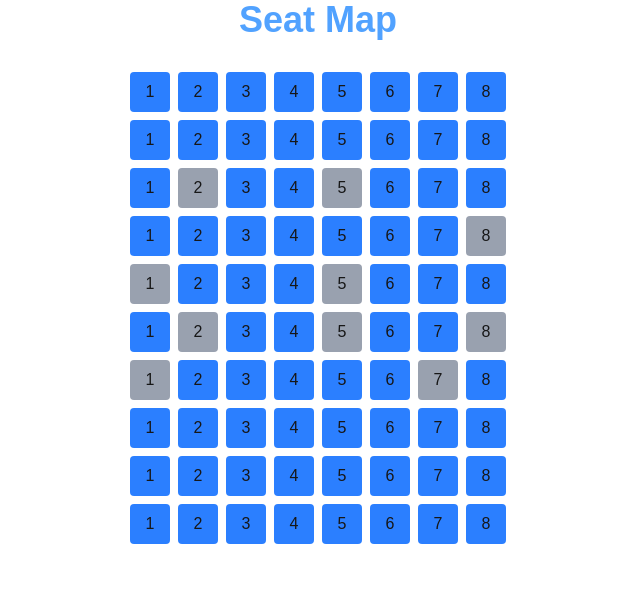
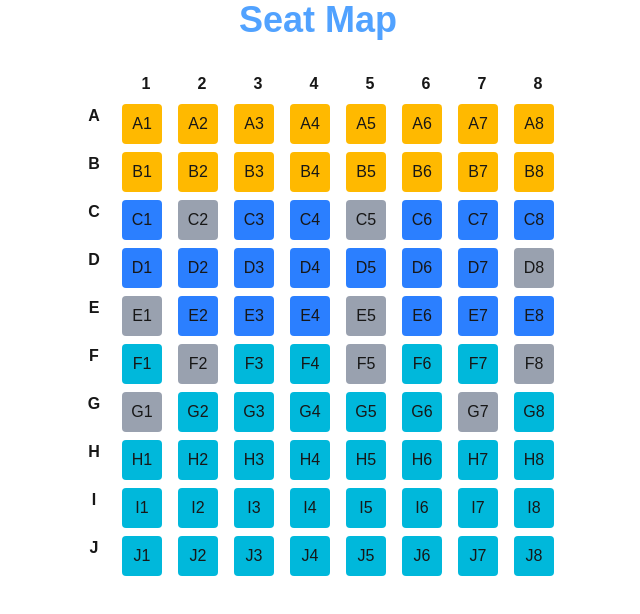
Before and after one commit to madhuiitb/high-concurrency-seat-booking, a Next.js app: page /seat-map in a window 1280 px wide. Shown: the top 614 px of the page, without its empty margins (322-962 px from the left). Built offline with nearby package versions, Linux system fonts and the light colour scheme.

Commit message:
Good UI as representation with VIP, PREMIUM and CLASSIC colors

```diff
--- a/src/components/SeatGrid/SeatCell.tsx
+++ b/src/components/SeatGrid/SeatCell.tsx
@@ -2,32 +2,52 @@ import { useSeatState } from "@/state/useSeatState";
 import { Seat } from "@/types/seat";
 
 interface SeatProps{
-    seat:Seat
+    seat: Seat,
+    row:string,
 }
-export default function SeatCell({ seat }: SeatProps) {
+export default function SeatCell({ seat,row }: SeatProps) {
     const { state, dispatch } = useSeatState();
-    const isSelected = state.selectedSeats.includes(seat.id);
+  const isSelected = state.selectedSeats.includes(seat.id);
+  const isReserved = seat.status === "reserved";
 
-    const handleClick = () => {
+  const handleClick = () => {
+    if (isReserved) {
+      return;
+        }
         dispatch({
             type: isSelected ? "DESELECT_SEAT" : "SELECT_SEAT",
             payload:seat.id
         })
     }
 
+    function getColor() {
+      if (isReserved) {
+          return "bg-gray-400 cursor-not-allowed"
+      }
+      if (isSelected) {
+        return "bg-green-500";
+      }
+      if (seat.tier === "VIP") {
+        return "bg-amber-400";
+      }
+       if (seat.tier === "PREMIUM") {
+         return "bg-blue-500";
+       }
+       if (seat.tier === "CLASSIC") {
+         return "bg-cyan-500";
+       }
+
+      return "bg-gray-200";
+    }
+
     return (
       <button
         onClick={handleClick}
         disabled={seat.status !== "available"}
-        className={`w-10 h-10 rounded ${
-          seat.status === "reserved"
-            ? "bg-gray-400"
-            : isSelected
-              ? "bg-green-500"
-              : "bg-blue-500"
-        }`}
-      >
-        {seat.number}
+        className={`w-10 h-10 rounded ${getColor()}`}
+        >
+        {row}
+        {seat.column}
       </button>
     );
 }
--- a/src/components/SeatGrid/SeatGrid.tsx
+++ b/src/components/SeatGrid/SeatGrid.tsx
@@ -7,26 +7,76 @@ import { fetchSeats } from "@/services/api/fetchSeats" // Frontend Service
 import { groupSeatsByRow } from "@/utils/groupSeatsByRow"
 import { useQuery } from "@tanstack/react-query"
 import SeatRow from "./SeatRow"
+import { useEffect } from "react"
+import { useSeatState } from "@/state/useSeatState"
+import { toast } from "sonner"
 
 
 export default function SeatGrid() {
+    const { state, dispatch } = useSeatState();
     const { data: seats, isLoading } = useQuery({
         queryKey: ["seats"],
         queryFn: fetchSeats,
         refetchInterval:5000,
     })
 
+    useEffect(() => {
+        if (!seats) {
+            return;
+        }
+
+        const reservedSeatIds = seats.filter((seat) => seat.status === "reserved").map((seat) => seat.id);
+        const conflictedSeats = state.selectedSeats.filter((seatId) => reservedSeatIds.includes(seatId));
+
+        if (conflictedSeats.length > 0) {
+            dispatch({
+                type: "REMOVE_CONFLICTED_SEATS",
+                payload: conflictedSeats
+            })
+
+            toast.warning(
+              `Seat ${conflictedSeats.join(", ")} was booked by another user`,
+            );
+        }
+
+    },[seats,state.selectedSeats, dispatch])
+
     if (isLoading) {
         return <div>Loading...</div>
     }
 
-    const groupedSeats = groupSeatsByRow(seats ?? []);
+  const groupedSeats = groupSeatsByRow(seats ?? []);
+  const columnNumbers = groupedSeats[0]?.seats.map((seat) => seat.column) ?? [];
 
-    return (
-      <div className="flex flex-col gap-2">
-        {groupedSeats.map((group) => (
-          <SeatRow key={group.row} seats={group.seats} />
-        ))}
-      </div>
-    );
+  const gridTemplate = `40px repeat(${columnNumbers.length}, 48px)`;
+
+  console.log(seats)
+  return (
+    <div
+      className="grid gap-2"
+      style={{
+        gridTemplateColumns: gridTemplate,
+        justifyContent: "center",
+      }}
+    >
+      {/* spacer */}
+      <div />
+
+      {/* column numbers */}
+      {columnNumbers.map((col) => (
+        <div key={col} className="text-center font-semibold">
+          {col}
+        </div>
+      ))}
+
+      {/* rows */}
+      {groupedSeats.map((group, index) => (
+        <SeatRow
+          key={group.row}
+          seats={group.seats}
+          rowLabel={String.fromCharCode(65 + Number(group.row))}
+        />
+      ))}
+    </div>
+  );
 }
--- a/src/components/SeatGrid/SeatRow.tsx
+++ b/src/components/SeatGrid/SeatRow.tsx
@@ -1,16 +1,17 @@
 import { Seat } from "@/types/seat";
 import SeatCell from "./SeatCell";
 
-
 interface SeatRowProps {
-    seats: Seat[]
+    seats: Seat[],
+    rowLabel:string,
 }
-export default function SeatRow({ seats }: SeatRowProps) {
+export default function SeatRow({ seats,rowLabel }: SeatRowProps) {
   return (
-    <div className="flex gap-2 justify-center">
-      {seats.map((seat: Seat) => (
-        <SeatCell key={seat.id} seat={seat} />
+    <>
+      <div className="font-semibold text-center">{rowLabel}</div>
+      {seats.map((seat: Seat, index) => (
+        <SeatCell key={seat.id} seat={seat} row={rowLabel} />
       ))}
-    </div>
+    </>
   );
 }
--- a/src/mocks/generateSeats.ts
+++ b/src/mocks/generateSeats.ts
@@ -13,23 +13,26 @@ const SEATS_PER_ROW = 8;
 export function generateSeats(): Seat[] {
     const seats: Seat[] = [];
 
-    for (let row = 1; row <= ROWS; row++){
-        for (let num = 1; num <= SEATS_PER_ROW; num++){
+    for (let rowIndex = 0; rowIndex < ROWS; rowIndex++) {
+      const rowLabel = String.fromCharCode(65 + rowIndex);
+
+      for (let column = 1; column <= SEATS_PER_ROW; column++) {
         let tierStatus: SeatTier = "CLASSIC";
         let tierPrice: number = 150;
-            const seatAvailability: SeatStatus = Math.random() < 0.1 ? "reserved" : "available";
+        const seatAvailability: SeatStatus =
+          Math.random() < 0.1 ? "reserved" : "available";
 
-            if(row <= 2) {
+        if (rowIndex <= 1) {
           tierStatus = "VIP";
           tierPrice = 350;
-            }else if (row <= 5) {
+        } else if (rowIndex <= 4) {
           tierStatus = "PREMIUM";
           tierPrice = 200;
         }
         seats.push({
-               id: `${String.fromCharCode(64 + row)}${num}`,
-               row,
-               number: num,
+          id: `${rowLabel}${column}`,
+          row: rowIndex,
+          column: column,
           tier: tierStatus,
           price: tierPrice,
           status: seatAvailability,
--- a/src/state/seatReducer.ts
+++ b/src/state/seatReducer.ts
@@ -14,13 +14,14 @@ export interface SeatState {
 // These represent user intent, not UI behavior.
 
 export type SeatAction =
-    | { type: "SELECT_SEAT", payload: string }
-    | { type: "DESELECT_SEAT"; payload: string }
-    | { type: "CLEAR_SELECTION" }
-    | { type: "START_TIMER"; payload: number }
-    | { type: "TICK_TIMER" }
-    | { type: "EXPIRE_SELECTION" }
-    | { type: "RESERVE_SEAT"}
+  | { type: "SELECT_SEAT"; payload: string }
+  | { type: "DESELECT_SEAT"; payload: string }
+  | { type: "CLEAR_SELECTION" }
+  | { type: "START_TIMER"; payload: number }
+  | { type: "TICK_TIMER" }
+  | { type: "EXPIRE_SELECTION" }
+    | { type: "RESERVE_SEAT" }
+    | { type: "REMOVE_CONFLICTED_SEATS"; payload: string[] };
 
 
 export function seatReducer(state: SeatState, action: SeatAction): SeatState {
@@ -69,6 +70,11 @@ export function seatReducer(state: SeatState, action: SeatAction): SeatState {
                 selectedSeats: [],
                 timer:null,
             }
+        case "REMOVE_CONFLICTED_SEATS":
+            return {
+                ...state,
+                selectedSeats:state.selectedSeats.filter((seatId)=>!action.payload.includes(seatId))
+            }
         default:
             return state;
     }
```
Also changed, not shown: src/types/seat.ts (+7 -7 lines). Lines whose indentation alone changed are shown as unchanged.
